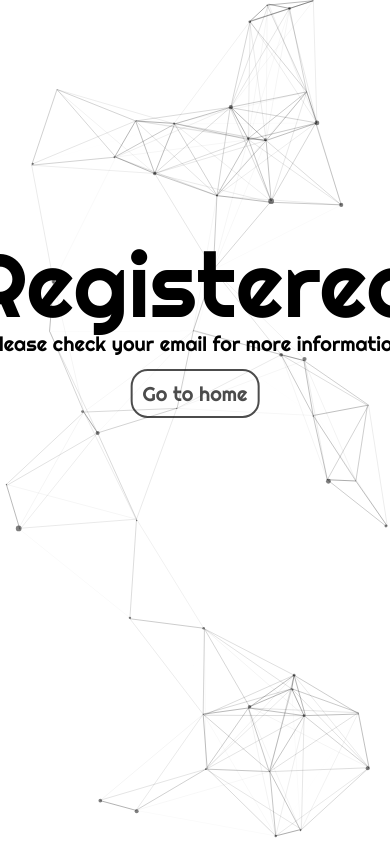
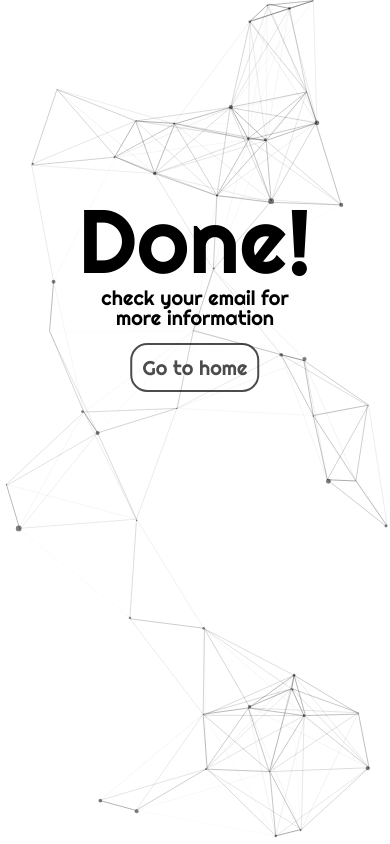
Before and after one commit to shubhank7673/Bitwise, a Django app: template kodeathon/templates/success.html in a window 390 px wide. Run offline with Django 3.2, Linux system fonts and the light colour scheme; the template is opened without the code that fills it, so the values that code supplies are empty; some libraries are stand-ins or nearby versions.

Commit message:
Update success.html

```diff
--- a/kodeathon/templates/success.html
+++ b/kodeathon/templates/success.html
@@ -5,7 +5,8 @@
     <meta charset="UTF-8" />
     <meta name="viewport" content="width=device-width, initial-scale=1.0" />
     <meta http-equiv="X-UA-Compatible" content="ie=edge" />
-    <title>Bitwise</title>
+    <link rel="shortcut icon" href="{% static 'teamphotos/bitwise_logo.ico' %}">
+    <title>Bitwise-Registered</title>
     <link
       rel="stylesheet"
       href="https://use.fontawesome.com/releases/v5.7.2/css/all.css"
@@ -56,14 +57,19 @@
       color: white;
       background: rgba(0, 0, 0, 0.9);
     }
+    @media only screen and (max-width: 420px) {
+      .title{
+          font-size:10px !important;
+      }
+    }
   </style>
   <body>
     <div class="body-particles">
       <div id="wrapper">
         <div class="home-content" id="#homeContent">
           <!-- <h1 class="welcome">Welcome To</h1> -->
-          <h1 class="title">Registered</h1>
-          <p class="subtitle">Please check your email for more information</p>
+          <h1 class="title">Done!</h1>
+          <p class="subtitle">check your email for more information</p>
           <a href="{% url 'home' %}"
             ><button class="gohome">Go to home</button></a
           >
```
